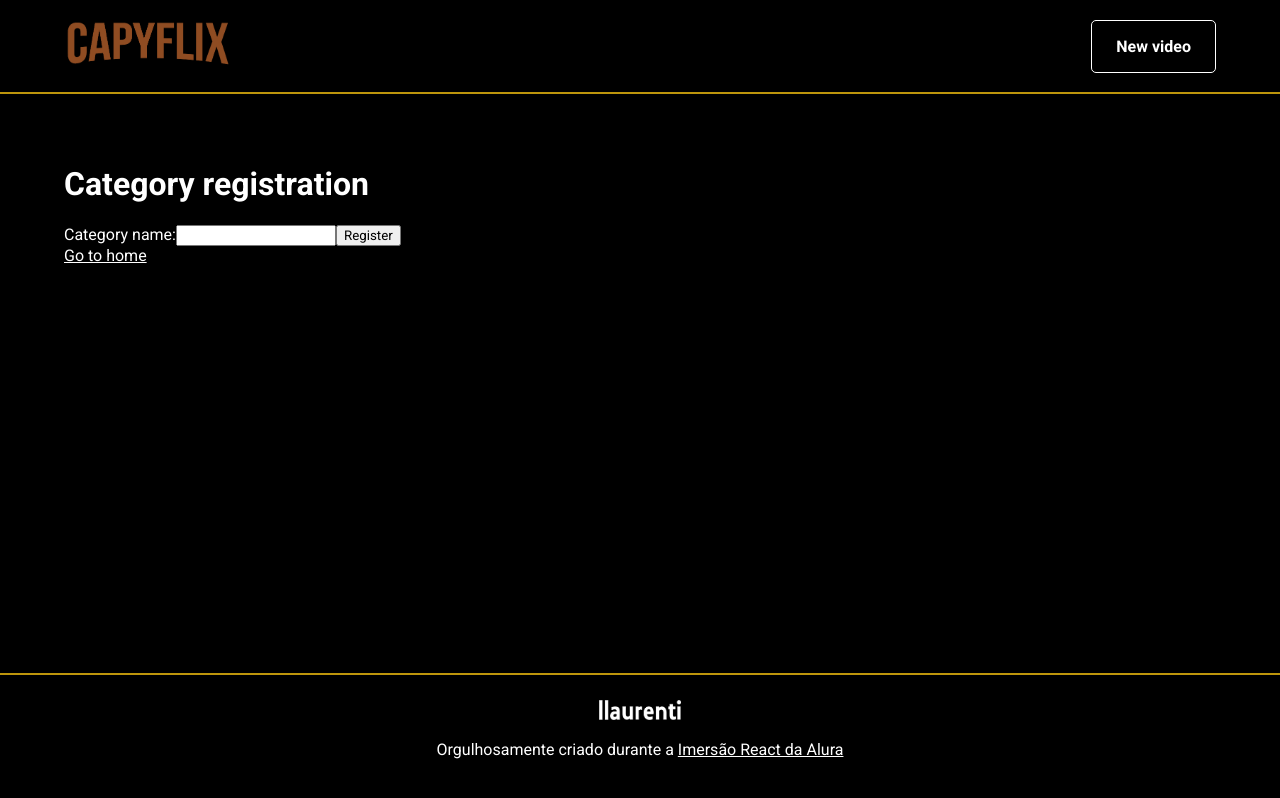
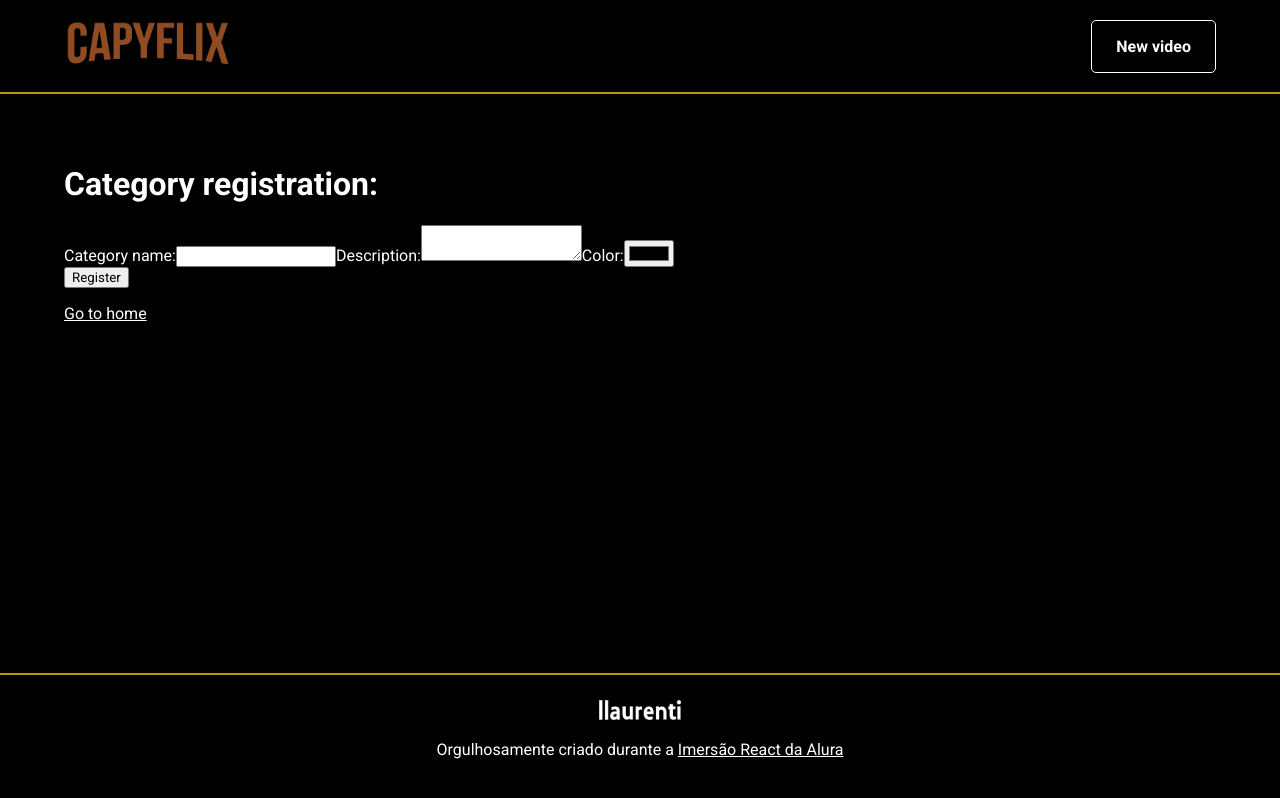
Before and after one commit to llaurenti/capyflix, a React (Create React App) app: page /register/category in a window 1280 px wide. Built offline with nearby package versions, Linux system fonts and the light colour scheme.

Commit message:
Initial category form implemented

```diff
--- a/src/pages/register/Category/index.js
+++ b/src/pages/register/Category/index.js
@@ -1,23 +1,95 @@
-import React from 'react';
+import React, { useState } from 'react';
 import { Link } from 'react-router-dom';
 import PageDefault from '../../../components/PageDefault';
 
 function CategoryRegistration() {
 
+    const initialValues = {
+        name: '',
+        description: '',
+        color: ''
+    }
+
+    const [categories, setCategories] = useState([]);
+    const [values, setValues] = useState(initialValues);
+
+    //TODO: undestand this '[]' behaviour
+    function setValue(key, value) {
+        setValues({
+            ...values,
+            [key]: value,
+        })
+    }
+
+    function handleChange(event) {
+        const { getAttribute, value } = event.target;
+
+        setValue(
+            getAttribute('name'),
+            value
+        );
+    }
+
+
     return (
         <PageDefault >
-            <h1>Category registration</h1>
+            <h1>Category registration: {values.name}</h1>
 
-            <form>
-                <label>
-                    Category name:
-                    <input type="text" />
-                </label>
+            <form onSubmit={(event) => {
+                event.preventDefault();
+                setCategories([
+                    ...categories,
+                    values
+                ]);
+
+                setValues({ initialValues })
+            }}>
+                <div>
+                    <label>
+                        Category name:
+                        <input
+                            type="text"
+                            name="name"
+                            value={values.name}
+                            onChange={handleChange}
+                        />
+                    </label>
+
+                    <label>
+                        Description:
+                        <textarea
+                            name="description"
+                            value={values.description}
+                            onChange={handleChange}
+                        />
+                    </label>
+
+                    <label>
+
+                        Color:
+                    <input
+                            name="color"
+                            type="color"
+                            value={values.color}
+                            onChange={handleChange}
+                        />
+                    </label>
+                </div>
 
                 <button>
                     Register
                 </button>
             </form>
+
+            <ul>
+                {categories.map((category, i) => {
+                    return (
+                        <li key={`${category}${i}`}>
+                            {category.name}
+                        </li>
+                    );
+                })}
+            </ul>
 
             <Link to="/">
                 Go to home
```
